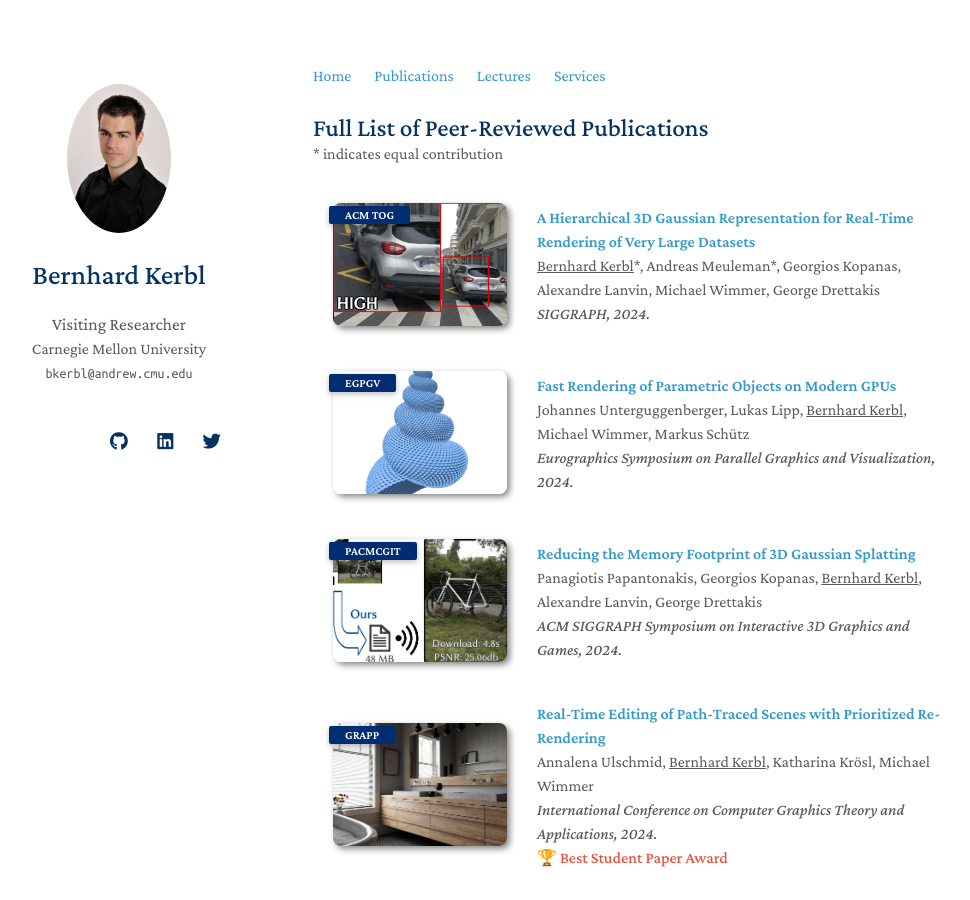
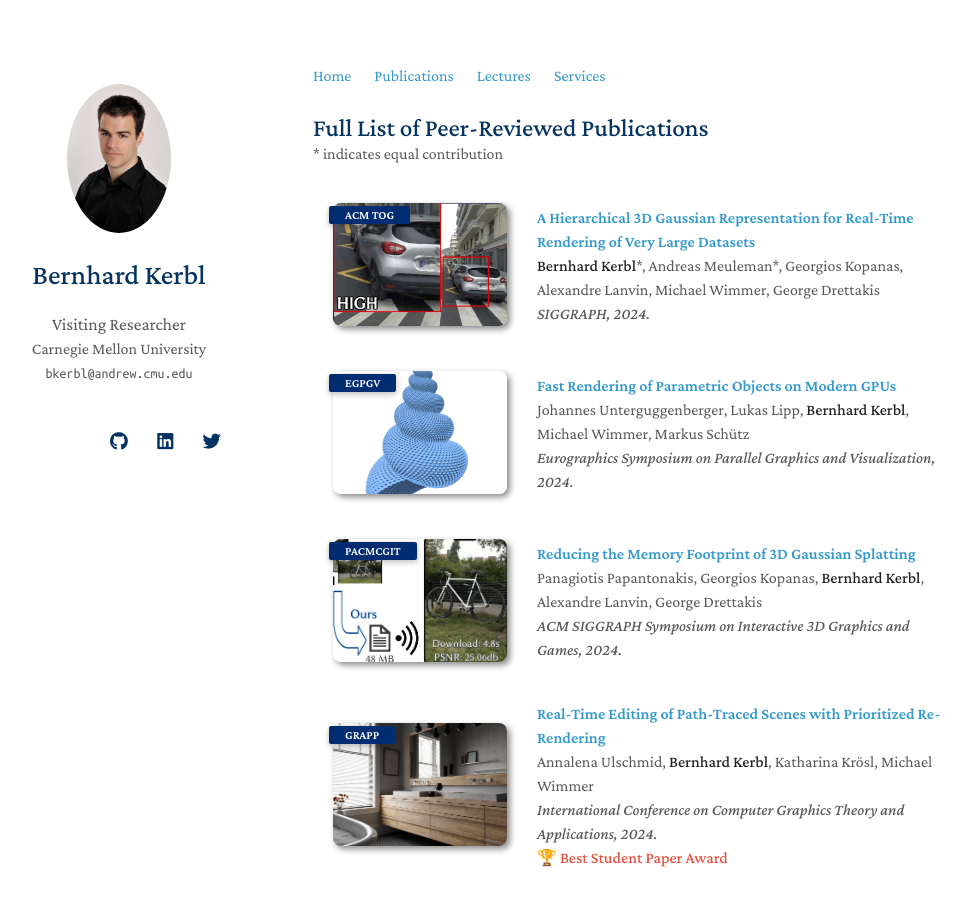
Before and after one commit to Snosixtyboo/snosixtyboo.github.io, a Jekyll site: the page built from publications.md, in a window 1280 px wide and 900 px high. Shown: the whole window, without its empty margins (157-1127 px from the left). Built offline with Jekyll 4.4.1, drawn with Linux system fonts in a browser that asks for light colours; nearby versions of some CDN libraries; a style sheet for code colours, icons or effects is not loaded.

```diff
--- a/_data/publications.yml
+++ b/_data/publications.yml
@@ -1,196 +1,196 @@
 main:
   - title: A Hierarchical 3D Gaussian Representation for Real-Time Rendering of Very Large Datasets
-    authors: <u>Bernhard Kerbl</u>*, Andreas Meuleman*, Georgios Kopanas, Alexandre Lanvin, Michael Wimmer, George Drettakis
+    authors: <strong>Bernhard Kerbl</strong>*, Andreas Meuleman*, Georgios Kopanas, Alexandre Lanvin, Michael Wimmer, George Drettakis
     conference_short: ACM TOG
     conference: SIGGRAPH, 2024.
     image: ./assets/img/hierarchy.gif
 
   - title: Fast Rendering of Parametric Objects on Modern GPUs
-    authors: Johannes Unterguggenberger, Lukas Lipp, <u>Bernhard Kerbl</u>, Michael Wimmer, Markus Schütz
+    authors: Johannes Unterguggenberger, Lukas Lipp, <strong>Bernhard Kerbl</strong>, Michael Wimmer, Markus Schütz
     conference_short: EGPGV
     conference: Eurographics Symposium on Parallel Graphics and Visualization, 2024.
     image: ./assets/img/parametric.png
 
   - title: Reducing the Memory Footprint of 3D Gaussian Splatting
-    authors: Panagiotis Papantonakis, Georgios Kopanas, <u>Bernhard Kerbl</u>, Alexandre Lanvin, George Drettakis
+    authors: Panagiotis Papantonakis, Georgios Kopanas, <strong>Bernhard Kerbl</strong>, Alexandre Lanvin, George Drettakis
     conference_short: PACMCGIT
     conference: ACM SIGGRAPH Symposium on Interactive 3D Graphics and Games, 2024.
     image: ./assets/img/comp.png
 
   - title: Real-Time Editing of Path-Traced Scenes with Prioritized Re-Rendering
-    authors: Annalena Ulschmid, <u>Bernhard Kerbl</u>, Katharina Krösl, Michael Wimmer
+    authors: Annalena Ulschmid, <strong>Bernhard Kerbl</strong>, Katharina Krösl, Michael Wimmer
     conference_short: GRAPP
     conference: International Conference on Computer Graphics Theory and Applications, 2024.
     notes: 🏆 Best Student Paper Award
     image: ./assets/img/incremental.png
 
   - title: GPU-Accelerated LOD Generation for Point Clouds
-    authors: Markus Schütz, <u>Bernhard Kerbl</u>, Philip Klaus, Michael Wimmer
+    authors: Markus Schütz, <strong>Bernhard Kerbl</strong>, Philip Klaus, Michael Wimmer
     conference_short: CGF
     conference: High-Performance Graphics, 2023.
     image: ./assets/img/lod.png
 
   - title: 3D Gaussian Splatting for Real-Time Radiance Field Rendering
-    authors: <u>Bernhard Kerbl</u>*, Georgios Kopanas*, Thomas Leimkühler, George Drettakis
+    authors: <strong>Bernhard Kerbl</strong>*, Georgios Kopanas*, Thomas Leimkühler, George Drettakis
     conference_short: ACM TOG
     conference: SIGGRAPH, 2023.
     notes: 🏆 Best Paper Award
     image: ./assets/img/splat.jpg
 
   - title: Trim Regions for Online Computation of From-Region Potentially Visible Sets
-    authors: Philip Voglreiter, <u>Bernhard Kerbl</u>, Alexander Weinrauch, Joerg H. Mueller, Markus Steinberger, Dieter Schmalstieg
+    authors: Philip Voglreiter, <strong>Bernhard Kerbl</strong>, Alexander Weinrauch, Joerg H. Mueller, Markus Steinberger, Dieter Schmalstieg
     conference_short: ACM TOG
     conference: SIGGRAPH, 2023.
     image: ./assets/img/trim.jpg
 
   - title: "NeRFshop: Interactive Editing of Neural Radiance Fields"
-    authors: Clément Jambon, <u>Bernhard Kerbl</u>, Georgios Kopanas, Stavros Diolatzis, Thomas Leimkühler, George Drettakis
+    authors: Clément Jambon, <strong>Bernhard Kerbl</strong>, Georgios Kopanas, Stavros Diolatzis, Thomas Leimkühler, George Drettakis
     conference_short: PACMCGIT
     conference: ACM SIGGRAPH Symposium on Interactive 3D Graphics and Games, 2023.
     image: ./assets/img/nerfshop.jpg
 
   - title: "Vulkan All the Way: Transitioning to a Modern Low-level Graphics API in Academia"
-    authors: Johannes Unterguggenberger, <u>Bernhard Kerbl</u>, Michael Wimmer
+    authors: Johannes Unterguggenberger, <strong>Bernhard Kerbl</strong>, Michael Wimmer
     conference_short: "C&G"
     conference: Computers and Graphics, 2023.
     image: ./assets/img/vulkan.png
 
   - title: "QuadStream: A Quad-Based Scene Streaming Architecture for Novel Viewpoint Reconstruction"
-    authors: Jozef Hladky, Michael Stengel, Nicholas Vining, <u>Bernhard Kerbl</u>, Hans-Peter Seidel, Markus Steinberger
+    authors: Jozef Hladky, Michael Stengel, Nicholas Vining, <strong>Bernhard Kerbl</strong>, Hans-Peter Seidel, Markus Steinberger
     conference_short: ACM TOG
     conference: SIGGRAPH Asia, 2022.
     image: ./assets/img/quadstream.jpg
 
   - title: "Software Rasterization of 2 Billion Points in Real Time"
-    authors: Markus Schütz, <u>Bernhard Kerbl</u>, Michael Wimmer
+    authors: Markus Schütz, <strong>Bernhard Kerbl</strong>, Michael Wimmer
     conference_short: PACMCGIT
     conference: High-Performance Graphics, 2022.
     notes: 🏆 Best Paper Award
     image: ./assets/img/2billion.png
 
   - title: "Training and Predicting Visual Error for Real-Time Applications"
-    authors: Joao Liborio Cardoso, <u>Bernhard Kerbl</u>, Lei Yang, Yury Uralsky, Michael Wimmer
+    authors: Joao Liborio Cardoso, <strong>Bernhard Kerbl</strong>, Lei Yang, Yury Uralsky, Michael Wimmer
     conference_short: PACMCGIT
     conference: ACM SIGGRAPH Symposium on Interactive 3D Graphics and Games, 2022.
     image: ./assets/img/training.png
 
   - title: "An Improved Triangle Encoding Scheme for Cached Tessellation"
-    authors: <u>Bernhard Kerbl</u>, Linus Horváth, Daniel Cornel, Michael Wimmer
+    authors: <strong>Bernhard Kerbl</strong>, Linus Horváth, Daniel Cornel, Michael Wimmer
     conference_short: EG Short
     conference: Eurographics, Short Papers, 2022.
     image: ./assets/img/encoding.png
 
   - title: "Gaussian Mixture Convolution Networks"
-    authors: Adam Celarek, Pedro Hermosilla, <u>Bernhard Kerbl</u>, Timo Ropinski, Michael Wimmer
+    authors: Adam Celarek, Pedro Hermosilla, <strong>Bernhard Kerbl</strong>, Timo Ropinski, Michael Wimmer
     conference_short: ICLR
     conference: International Conference on Learning Representations, 2022.
     image: ./assets/img/gmcn.png
 
   - title: "CUDA and Applications to Task-based Programming"
-    authors: <u>Bernhard Kerbl</u>, Michael Kenzel, Martin Winter, Markus Steinberger
+    authors: <strong>Bernhard Kerbl</strong>, Michael Kenzel, Martin Winter, Markus Steinberger
     conference_short: EG Tutorial
     conference: Eurographics, Tutorials, 2022.
     image: ./assets/img/cuda.png
 
   - title: "On Provisioning Procedural Geometry Workloads on Edge Architectures"
-    authors: Ilir Murturi, Chao Jia, <u>Bernhard Kerbl</u>, Michael Wimmer, Schahram Dustdar, Christos Tsigkanos
+    authors: Ilir Murturi, Chao Jia, <strong>Bernhard Kerbl</strong>, Michael Wimmer, Schahram Dustdar, Christos Tsigkanos
     conference_short: WEBIST
     conference: International Conference on Web Information Systems and Technologies, 2021.
     image: ./assets/img/procedural.png
 
   - title: "Conservative Meshlet Bounds for Robust Culling of Skinned Meshes"
-    authors: Johannes Unterguggenberger, <u>Bernhard Kerbl</u>, Jakob Pernsteiner, Michael Wimmer
+    authors: Johannes Unterguggenberger, <strong>Bernhard Kerbl</strong>, Jakob Pernsteiner, Michael Wimmer
     conference_short: CGF
     conference: Pacific Graphics, 2021.
     image: ./assets/img/meshlet.png
 
   - title: "Rendering Point Clouds with Compute Shaders and Vertex Order Optimization"
-    authors: Markus Schütz, <u>Bernhard Kerbl</u>, Michael Wimmer
+    authors: Markus Schütz, <strong>Bernhard Kerbl</strong>, Michael Wimmer
     conference_short: PACMCGIT
     conference: High-Performance Graphics, 2021.
     image: ./assets/img/pc.png
 
   - title: "Fast Multi-View Rendering for Real-Time Applications"
-    authors: Johannes Unterguggenberger, <u>Bernhard Kerbl</u>, Markus Steinberger, Dieter Schmalstieg, Michael Wimmer
+    authors: Johannes Unterguggenberger, <strong>Bernhard Kerbl</strong>, Markus Steinberger, Dieter Schmalstieg, Michael Wimmer
     conference_short: EGPGV
     conference: Eurographics Symposium on Parallel Graphics and Visualization, 2020.
     image: ./assets/img/multiview.png
 
   - title: "Stochastic Substitute Trees for Real-Time Global Illumination"
-    authors: Wolfgang Tatzgern, Benedikt Mayr, <u>Bernhard Kerbl</u>, Markus Steinberger
+    authors: Wolfgang Tatzgern, Benedikt Mayr, <strong>Bernhard Kerbl</strong>, Markus Steinberger
     conference_short: I3D
     conference: ACM SIGGRAPH Symposium on Interactive 3D Graphics and Games, 2020.
     image: ./assets/img/subtrees.png
 
   - title: "From Ground to Space: Real-time Rendering of Procedural Planets at Arbitrary Altitudes"
-    authors: Florian Michelic, Michael Kenzel, Karl Haubenwallner, <u>Bernhard Kerbl</u>, Markus Steinberger
+    authors: Florian Michelic, Michael Kenzel, Karl Haubenwallner, <strong>Bernhard Kerbl</strong>, Markus Steinberger
     conference_short: I3D Poster
     conference: ACM SIGGRAPH Symposium on Interactive 3D Graphics and Games, Posters, 2019.
     notes: 🏆 Best Poster Award
     image: ./assets/img/planets.png
 
   - title: "Revisiting the Vertex Cache: Understanding and Optimizing Vertex Processing on the modern GPU"
-    authors: <u>Bernhard Kerbl</u>, Michael Kenzel, Elvena Ivanchenko, Dieter Schmalstieg, Markus Steinberger
+    authors: <strong>Bernhard Kerbl</strong>, Michael Kenzel, Elvena Ivanchenko, Dieter Schmalstieg, Markus Steinberger
     conference_short: PACMCGIT
     conference: High-Performance Graphics, 2018.
     image: ./assets/img/cache.jpg
 
   - title: "On-the-fly Vertex Reuse for Massively-Parallel Software Geometry Processing"
-    authors: Michael Kenzel, <u>Bernhard Kerbl</u>, Wolfgang Tatzgern, Elena Ivanchenko, Dieter Schmalstieg, Markus Steinberger
+    authors: Michael Kenzel, <strong>Bernhard Kerbl</strong>, Wolfgang Tatzgern, Elena Ivanchenko, Dieter Schmalstieg, Markus Steinberger
     conference_short: PACMCGIT
     conference: High-Performance Graphics, 2018.
     image: ./assets/img/reuse.jpg
 
   - title: "A High-Performance Software Graphics Pipeline Architecture for the GPU"
-    authors: Michael Kenzel, <u>Bernhard Kerbl</u>, Dieter Schmalstieg, Markus Steinberger
+    authors: Michael Kenzel, <strong>Bernhard Kerbl</strong>, Dieter Schmalstieg, Markus Steinberger
     conference_short: ACM TOG
     conference: SIGGRAPH, 2018.
     image: ./assets/img/cure.jpg
 
   - title: "The Broker Queue: A Fast, Linearizable FIFO Queue for Fine-Granular Work Distribution on the GPU"
-    authors: <u>Bernhard Kerbl</u>, Michael Kenzel, Joerg H. Mueller, Dieter Schmalstieg, Markus Steinberger
+    authors: <strong>Bernhard Kerbl</strong>, Michael Kenzel, Joerg H. Mueller, Dieter Schmalstieg, Markus Steinberger
     conference_short: ICS
     conference: International Conference on Supercomputing, 2018.
     image: ./assets/img/broker.jpg
 
   - title: "Effective Static Bin Patterns for Sort-middle Rendering"
-    authors: <u>Bernhard Kerbl</u>, Michael Kenzel, Dieter Schmalstieg, Markus Steinberger
+    authors: <strong>Bernhard Kerbl</strong>, Michael Kenzel, Dieter Schmalstieg, Markus Steinberger
     conference_short: HPG
     conference: High-Performance Graphics, 2017.
     image: ./assets/img/binning.jpg
 
   - title: "Hierarchical Bucket Queuing for Fine-Grained Priority Scheduling on the GPU"
-    authors: <u>Bernhard Kerbl</u>, Michael Kenzel, Dieter Schmalstieg, Hans-Peter Seidel, Markus Steinberger
+    authors: <strong>Bernhard Kerbl</strong>, Michael Kenzel, Dieter Schmalstieg, Hans-Peter Seidel, Markus Steinberger
     conference_short: CGF
     conference: Computer Graphics Forum, 2016.
     image: ./assets/img/bucket.jpg
 
   - title: "Interactive Disassembly Planning for Complex Objects"
-    authors: <u>Bernhard Kerbl</u>, Denis Kalkofen, Markus Steinberger, Dieter Schmalstieg
+    authors: <strong>Bernhard Kerbl</strong>, Denis Kalkofen, Markus Steinberger, Dieter Schmalstieg
     conference_short: CGF
     conference: Eurographics, 2015.
     image: ./assets/img/disassembly.jpg
 
   - title: "Retargeting Technical Documentation to Augmented Reality"
-    authors: Peter Mohr, <u>Bernhard Kerbl</u>, Michael Donoser, Dieter Schmalstieg, Denis Kalkofen
+    authors: Peter Mohr, <strong>Bernhard Kerbl</strong>, Michael Donoser, Dieter Schmalstieg, Denis Kalkofen
     conference_short: CHI
     conference: Human Factors in Computing Systems, 2015.
     image: ./assets/img/retargeting.jpg
 
   - title: "Whippletree: Task-based Scheduling of Dynamic Workloads on the GPU"
-    authors: Markus Steinberger, Michael Kenzel, Pedro Boechat, <u>Bernhard Kerbl</u>, Mark Dokter, Dieter Schmalstieg
+    authors: Markus Steinberger, Michael Kenzel, Pedro Boechat, <strong>Bernhard Kerbl</strong>, Mark Dokter, Dieter Schmalstieg
     conference_short: ACM TOG
     conference: SIGGRAPH Asia, 2014.
     image: ./assets/img/whippletree.jpg
 
   - title: "Intervention Planning of Hepatocellular Carcinoma Radio-Frequency Ablations"
-    authors: <u>Bernhard Kerbl</u>, Philip Voglreiter, Rostislav Khlebnikov, Dieter Schmalstieg, Daniel Seider, Michael Moche, Philipp Stiegler, Rupert H. Portugaller Bernhard Kainz
+    authors: <strong>Bernhard Kerbl</strong>, Philip Voglreiter, Rostislav Khlebnikov, Dieter Schmalstieg, Daniel Seider, Michael Moche, Philipp Stiegler, Rupert H. Portugaller Bernhard Kainz
     conference_short: MICCAI CLIP
     conference: Clinical Image-Based Procedures From Planning to Intervention, 2012.
     image: ./assets/img/rfa.jpg
 
   - title: "Softshell: Dynamic Scheduling on GPUs"
-    authors: Markus Steinberger, Bernhard Kainz, <u>Bernhard Kerbl</u>, Stefan Hauswiesner, Michael Kenzel, Dieter Schmalstieg
+    authors: Markus Steinberger, Bernhard Kainz, <strong>Bernhard Kerbl</strong>, Stefan Hauswiesner, Michael Kenzel, Dieter Schmalstieg
     conference_short: ACM TOG
     conference: SIGGRAPH Asia, 2012.
     image: ./assets/img/softshell.jpg
```
